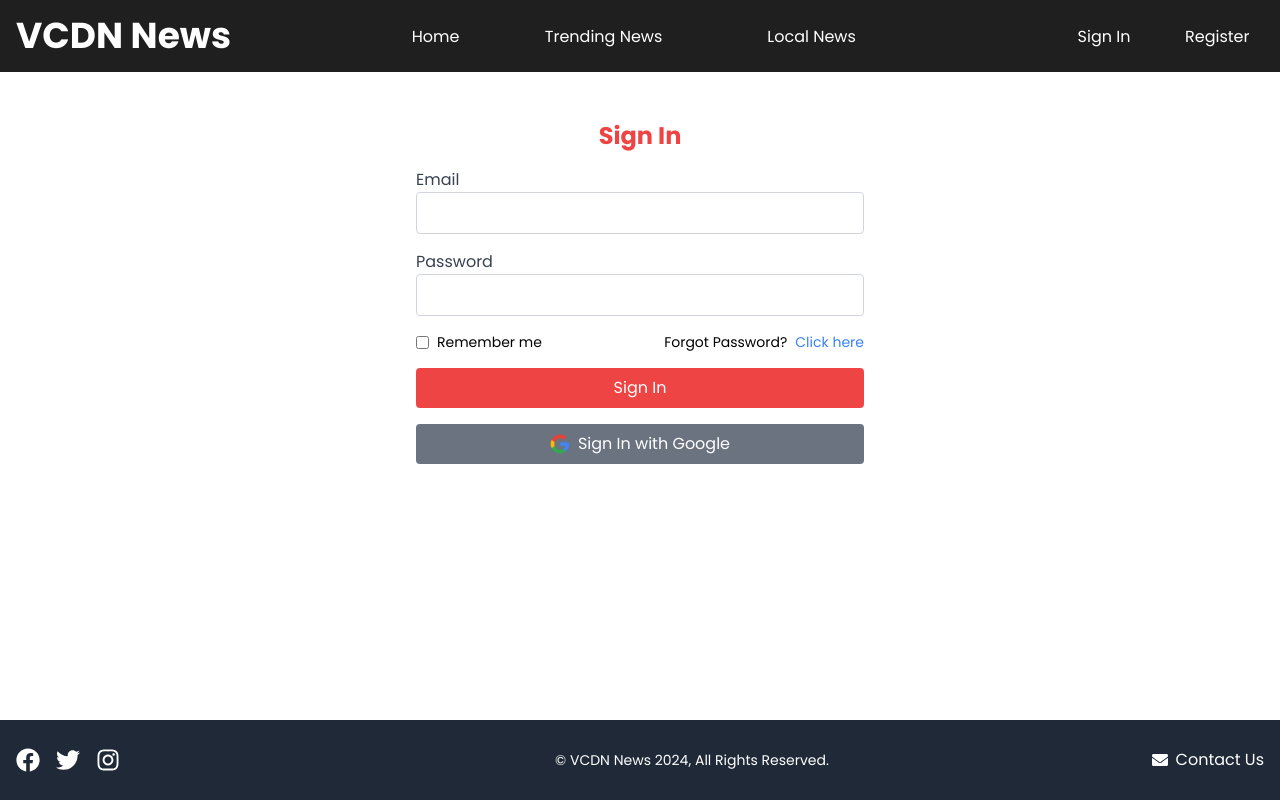
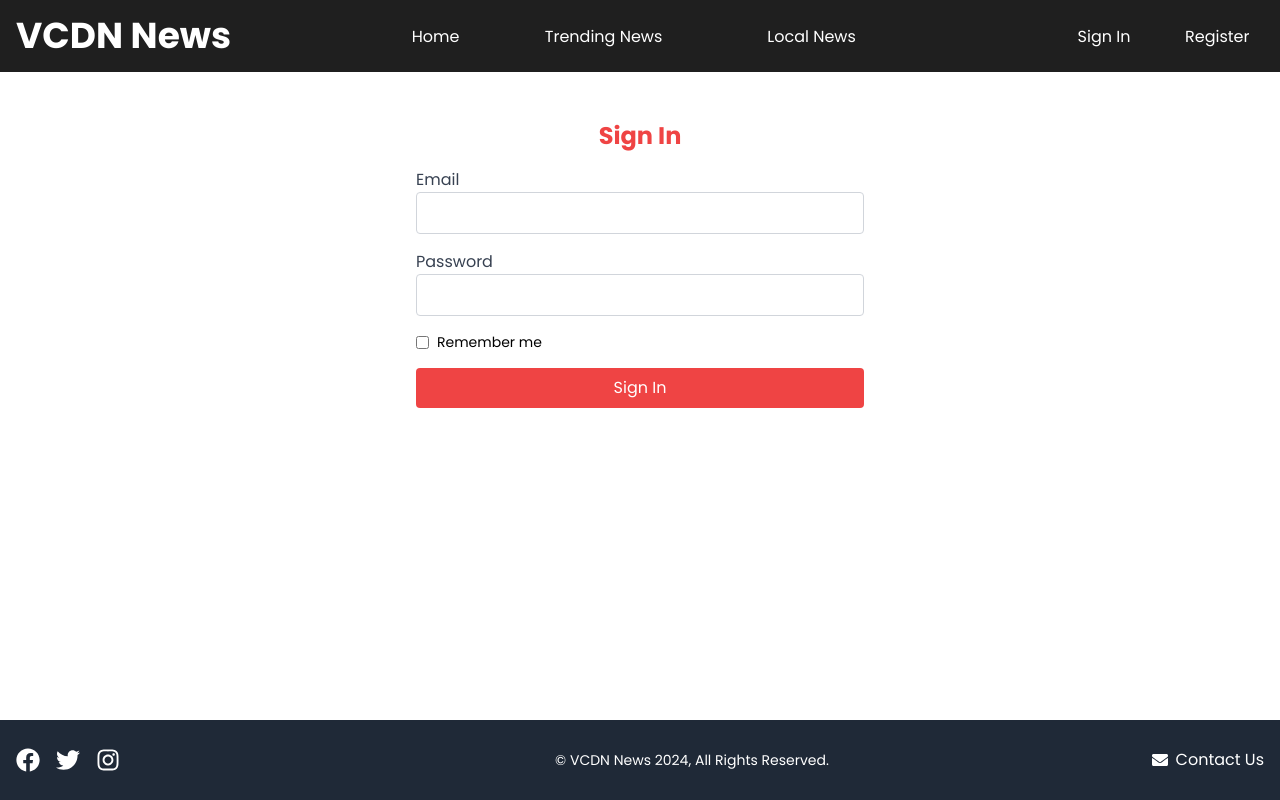
Before and after one commit to Omadeanne/VCDN-News, a React (Vite) app: page /sign-in in a window 1280 px wide. Built offline with nearby package versions, Linux system fonts and the light colour scheme.

Commit message:
commented out some functionalities

```diff
--- a/src/pages/SignIn.jsx
+++ b/src/pages/SignIn.jsx
@@ -1,5 +1,5 @@
 import { useState } from 'react';
-import googlepng from '../assets/google.png';
+// import googlepng from '../assets/google.png';
 
 
 const SignIn = () => {
@@ -9,6 +9,10 @@ const SignIn = () => {
 
   const handleSubmit = (e) => {
     e.preventDefault();
+
+    if (rememberMe) {
+      localStorage.setItem('rememberMe', JSON.stringify({ email, password }));
+    }
 
     alert(`Signing in with Email: ${email}`);
     console.log(`Email: ${email}, Password: ${password}, Remember Me: ${rememberMe}`);
@@ -50,24 +54,24 @@ const SignIn = () => {
               />
               <span className="ml-2 text-sm font-normal">Remember me</span>
             </label>
-            <div className="text-sm font-normal">
+            {/* <div className="text-sm font-normal">
               Forgot Password?
               <span className="text-blue-500 cursor-pointer ml-2 hover:text-indigo-950">
                 Click here
               </span>
-            </div>
+            </div> */}
           </div>
           <button type="submit" className="w-full bg-red-500 text-white py-2 px-4 rounded mx-auto">
             Sign In
           </button>
 
-          <button
+          {/* <button
             type="button"
             className="flex items-center justify-center w-full bg-gray-500 text-white py-2 px-4 rounded mx-auto"
           >
              <img src={googlepng} alt="Google Icon" className="w-5 h-5 mr-2" />
             Sign In with Google
-          </button>
+          </button> */}
         </form>
       </div>
     </div>
```
